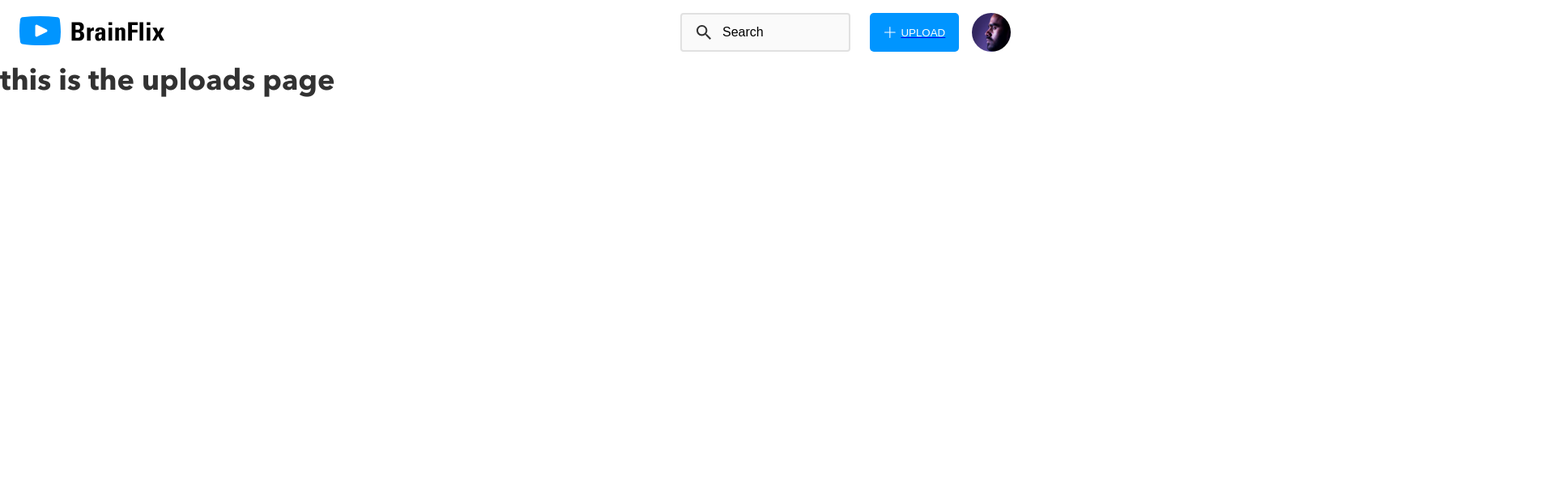
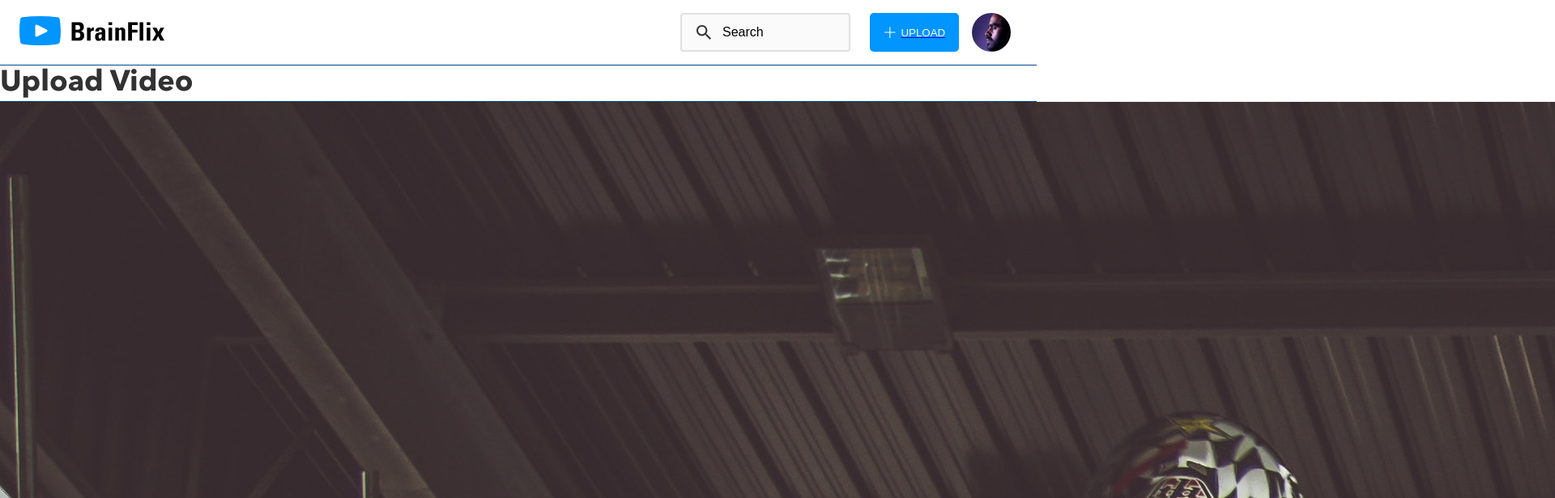
Before and after one commit to OliverLevy/brainflix, a React (Create React App) app in the folder sprint-2/: page /uploads in a window 1280 px wide. Shown: the top 616 px of the page at 81% size, 1920 px wide, since content can reach past the window. Built offline with nearby package versions, Linux system fonts and the light colour scheme.

Commit message:
upload component started

```diff
--- a/sprint-2/src/App.jsx
+++ b/sprint-2/src/App.jsx
@@ -11,7 +11,7 @@ class App extends React.Component {
         <Header />
         <Switch>
           <Route path="/" exact component={Main} />
-          <Route path="/video/:id" exact component={Main} />
+          <Route path="/video/:id" component={Main} />
           <Route path="/uploads" component={Uploads} />
         </Switch>
       </BrowserRouter>
--- a/sprint-2/src/components/Main/Main.jsx
+++ b/sprint-2/src/components/Main/Main.jsx
@@ -35,7 +35,7 @@ class Main extends React.Component {
       .catch((err) => alert(err, "something went wrong"));
   }
 
-  componentDidUpdate(prevProps, prevState) {
+  componentDidUpdate(prevProps) {
     if (this.props.match.params !== prevProps.match.params) {
       axios
         .get(`${url}/${this.props.match.params.id}${api_key}`)
@@ -43,7 +43,7 @@ class Main extends React.Component {
           this.setState({ mainVid: success.data });
         });
     }
-    window.scrollTo(0, 0);
+    setTimeout( () => window.scrollTo(0, 0), 100)
   }
 
   dynaDate = (datePosted) => {
--- a/sprint-2/src/components/Uploads/Uploads.jsx
+++ b/sprint-2/src/components/Uploads/Uploads.jsx
@@ -1,12 +1,33 @@
-import React from 'react'
-import './Uploads.scss'
+import React from "react";
+import "./Uploads.scss";
+import Placeholder from "../../assets/Images/video-list-0.jpg";
 
 function Uploads() {
   return (
     <div>
-      <h1>this is the uploads page</h1>
+      <div className="divider"></div>
+      <h1>Upload Video</h1>
+      <form>
+        <div className="divider"></div>
+        <div>
+          <img src={Placeholder} alt="placeholder img" />
+          <div>
+            <div>
+              <h5>TITLE YOUR VIDEO</h5>
+              <input type="text" />
+            </div>
+            <div>
+              <h5>ADD A VIDEO DESCRIPTION</h5>
+              <textarea name="" id="" cols="30" rows="10"></textarea>
+            </div>
+          </div>
+          <div className="divider"></div>
+        </div>
+    <button>CANCEL</button>
+        <button>PUBLISH</button>
+      </form>
     </div>
-  )
+  );
 }
 
 export default Uploads;
--- a/sprint-2/src/components/Uploads/Uploads.scss
+++ b/sprint-2/src/components/Uploads/Uploads.scss
@@ -1,2 +1,6 @@
 @import '../../styles/mixins';
 @import '../../styles/variables';
+
+// img{
+//   height: 100px;
+// }
--- a/sprint-2/src/index.js
+++ b/sprint-2/src/index.js
@@ -1,15 +1,10 @@
-import React from 'react';
-import ReactDOM from 'react-dom';
-import './styles/index.scss';
-import App from './App.jsx'
-import * as serviceWorker from './serviceWorker';
+import React from "react";
+import ReactDOM from "react-dom";
+import "./styles/index.scss";
+import App from "./App.jsx";
+import * as serviceWorker from "./serviceWorker";
 
-ReactDOM.render(
-  <React.StrictMode>
-    <App />
-  </React.StrictMode>,
-  document.getElementById('root')
-);
+ReactDOM.render(<App />, document.getElementById("root"));
 
 // If you want your app to work offline and load faster, you can change
 // unregister() to register() below. Note this comes with some pitfalls.
```
